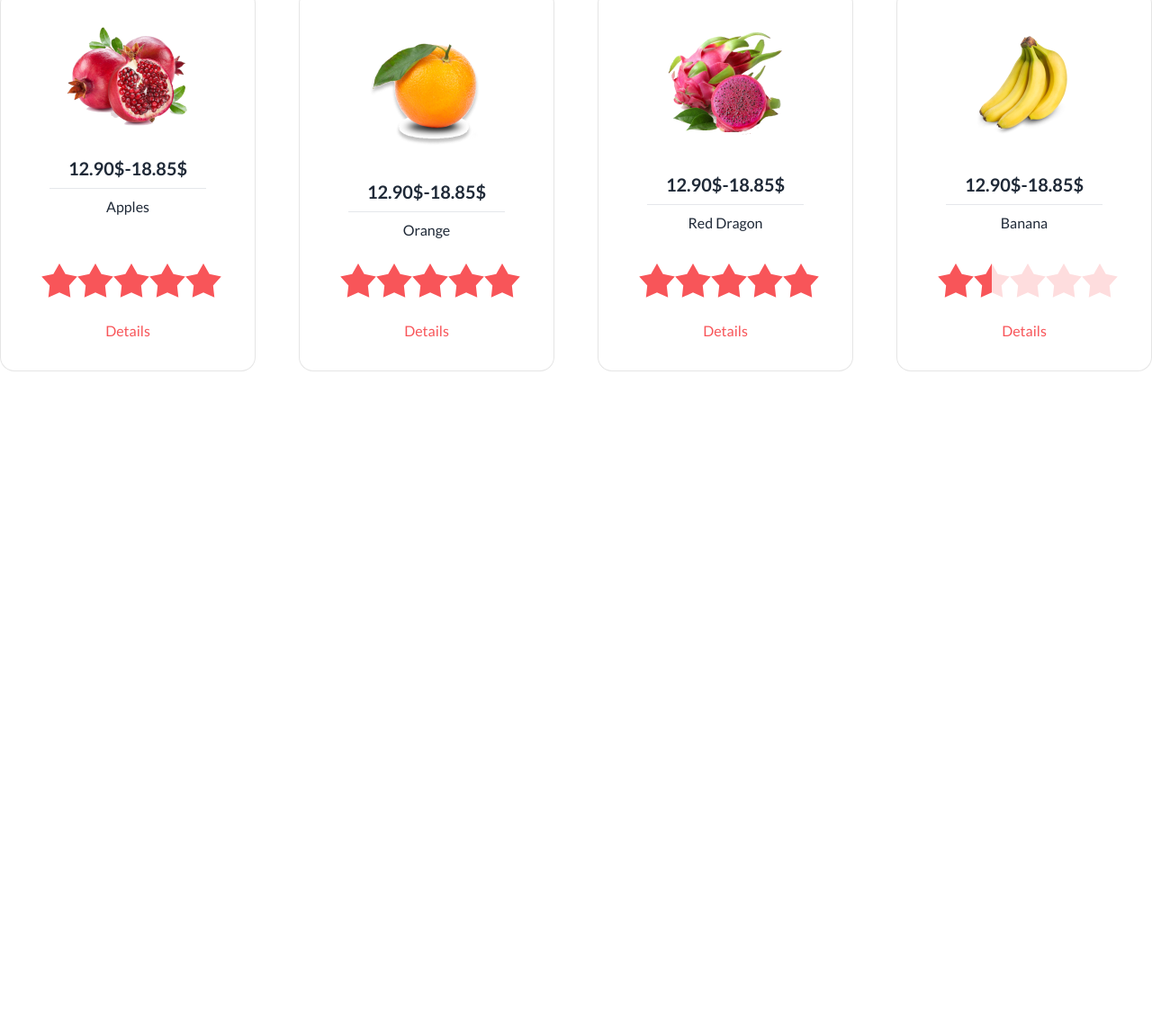
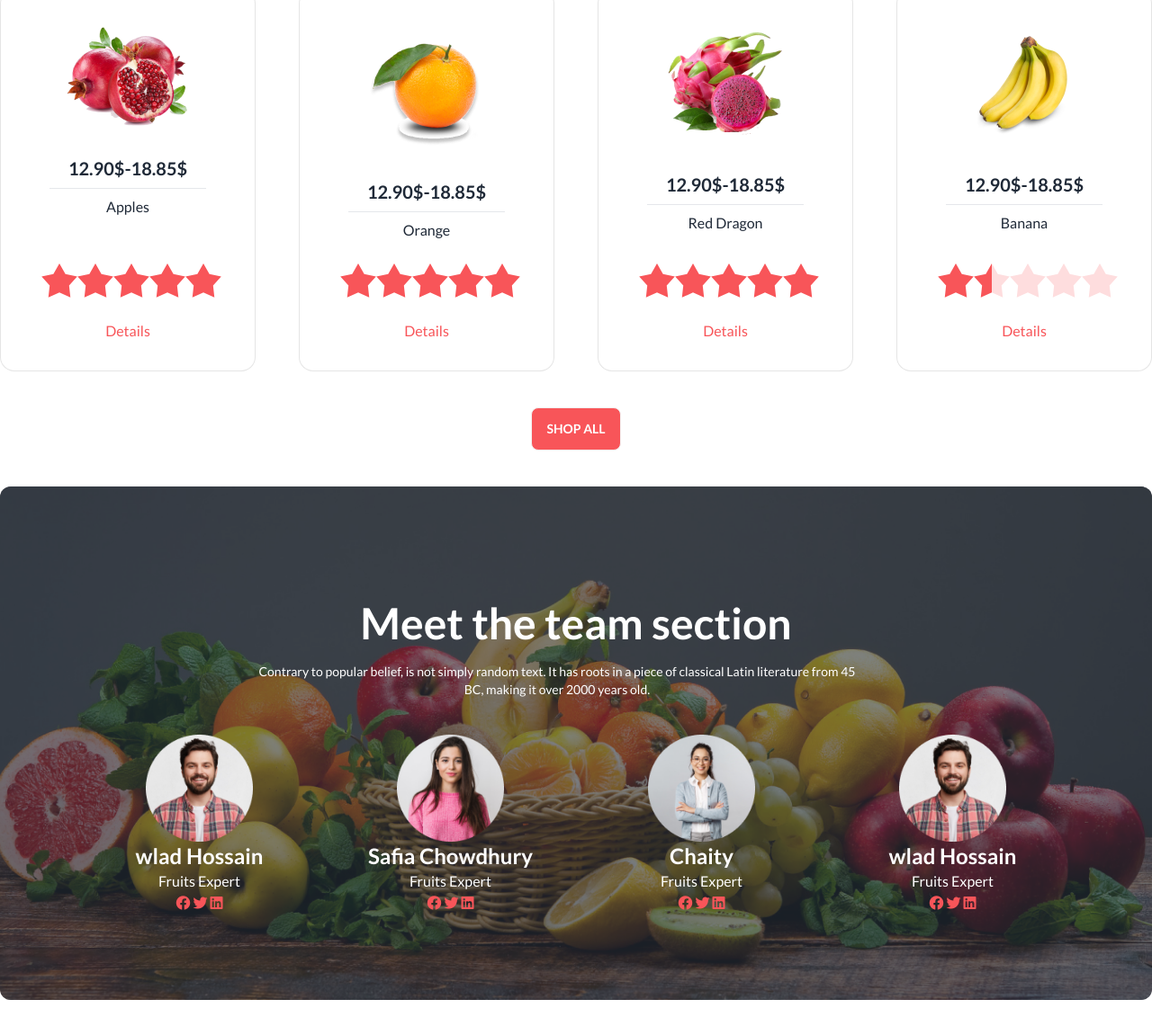
Before and after one commit to momenul007/B8A3-a3, a plain HTML site: page index.html in a window 1280 px wide. Shown: the part 1146-2297 px from the top of the page at 90% size. Before the commit the page ends 1559 px from the top, so only its background shows below. Drawn offline with nearby package versions, Linux system fonts and the light colour scheme.

Commit message:
meet dome

```diff
--- a/index.html
+++ b/index.html
@@ -10,6 +10,8 @@
     <link rel="preconnect" href="https://fonts.googleapis.com">
     <link rel="preconnect" href="https://fonts.gstatic.com" crossorigin>
     <link href="https://fonts.googleapis.com/css2?family=Lato:ital,wght@0,100;0,300;0,400;0,700;0,900;1,100;1,300;1,400;1,700;1,900&display=swap" rel="stylesheet">
+    <!-- font wasam cdn  -->
+    <link rel="stylesheet" href="https://cdnjs.cloudflare.com/ajax/libs/font-awesome/6.4.0/css/all.min.css">
     <!-- custom style  -->
     <style>
         .ula a{
@@ -564,8 +566,98 @@
 
 
 
+
+
+
               </div>
             </div>
+            <div class="flex justify-center my-10">
+              <button class="btn bg-[#f85559] text-white">Shop All</button>
+            </div>
+        </section>
+
+
+        <!-- meet teem saction  -->
+
+        <section class="my-10">
+            <div class="rounded-xl">
+              <div class="hero rounded-xl" style="background-image: url(./images/banner1.png);">
+                <div class="hero-overlay bg-opacity-60 rounded-xl"></div>
+                <div class="hero-content text-center text-neutral-content">
+                  <div class=" mt-3 md:mt-28">
+                    <h1 class="mb-5 text-xl md:text-5xl font-bold text-white" >Meet the team section</h1>
+                    <p class="mb-5 text-white text-sm  max-w-2xl text-center lg:ml-[15%]">Contrary to popular belief, is not simply random text. It has roots in a piece of classical Latin literature from 45 BC, making it over 2000 years old.</p>
+                    <div class="grid grid-cols-1 md:grid-cols-2 lg:grid-cols-4 justify-center items-center text-center md:mt-10 md:mb-20 lg:gap-24 md:gap-10">
+                      <!-- first meet teem  -->
+                      <div>
+                        <div>
+                          <img class="w-[35%] md:w-[50%] lg:w-[65%] m-auto" src="./images/member1.png" alt="">
+                        </div>
+                        <h1 class="font-semibold text-2xl text-white" >wlad Hossain</h1>
+                        <p class="text-white">Fruits Expert</p>
+                        <div class="text-[#f85559]">
+                          <i class="fa-brands fa-facebook "></i>
+                          <i class="fa-brands fa-twitter"></i>
+                          <i class="fa-brands fa-linkedin"></i>
+                        </div>
+                      </div>
+
+
+                      <!-- first meet teem  -->
+                      <div>
+                        <div>
+                          <img class="w-[35%] md:w-[50%] lg:w-[65%] m-auto" src="./images/member2.png" alt="">
+                        </div>
+                        <h1 class="font-semibold text-2xl text-white" >Safia Chowdhury</h1>
+                        <p class="text-white">Fruits Expert </p>
+                        <div class="text-[#f85559]">
+                          <i class="fa-brands fa-facebook "></i>
+                          <i class="fa-brands fa-twitter"></i>
+                          <i class="fa-brands fa-linkedin"></i>
+                        </div>
+                      </div>
+
+
+                      <!-- first meet teem  -->
+                      <div>
+                        <div>
+                          <img class="w-[35%] md:w-[50%] lg:w-[65%] m-auto" src="./images/member4.png" alt="">
+                        </div>
+                        <h1 class="font-semibold text-2xl text-white" >Chaity</h1>
+                        <p class="text-white">Fruits Expert</p>
+                        <div class="text-[#f85559]">
+                          <i class="fa-brands fa-facebook "></i>
+                          <i class="fa-brands fa-twitter"></i>
+                          <i class="fa-brands fa-linkedin"></i>
+                        </div>
+                      </div>
+
+
+                      <!-- first meet teem  -->
+                      <div>
+                        <div>
+                          <img class="w-[35%] md:w-[50%] lg:w-[65%] m-auto" src="./images/member1.png" alt="">
+                        </div>
+                        <h1 class="font-semibold text-2xl text-white" >wlad Hossain</h1>
+                        <p class="text-white">Fruits Expert</p>
+                        <div class="text-[#f85559]">
+                          <i class="fa-brands fa-facebook "></i>
+                          <i class="fa-brands fa-twitter"></i>
+                          <i class="fa-brands fa-linkedin"></i>
+                        </div>
+                      </div>
+
+
+
+                    </div>
+
+                  </div>
+
+                </div>
+
+              </div>
+            </div>
+
         </section>
 
     </main>
```
